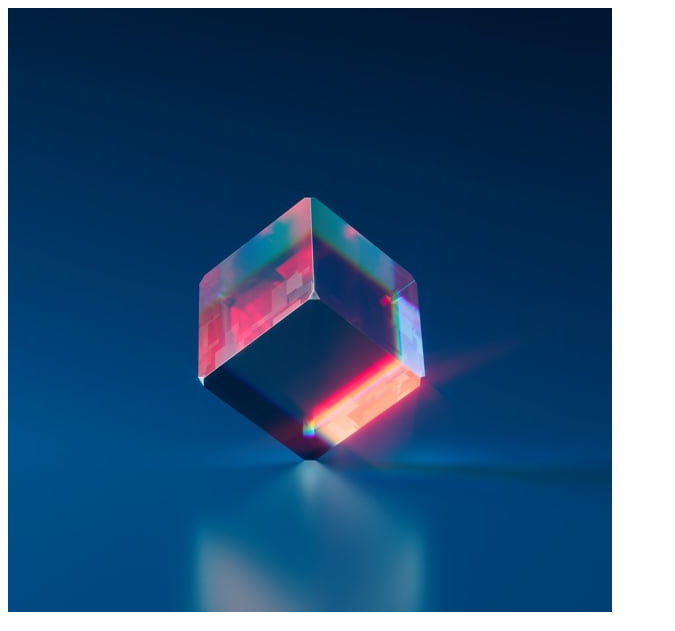
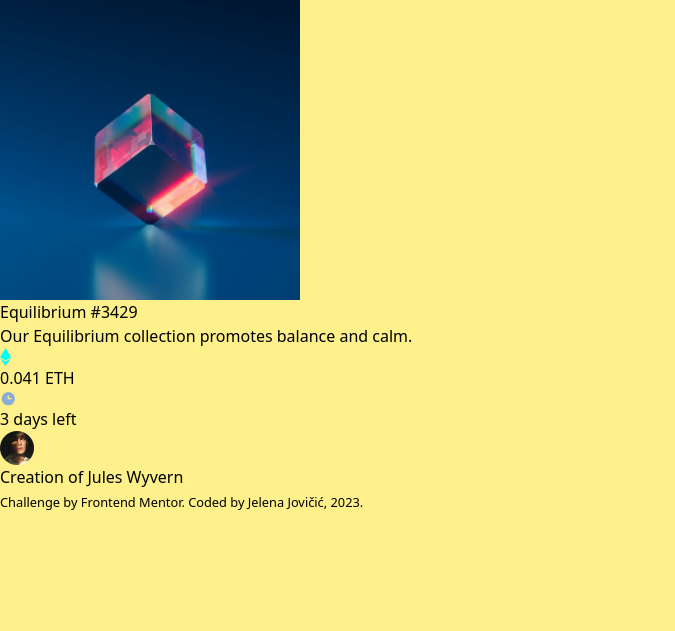
Before and after one commit to je-jo/nft-preview-card-component, a website: page index.html in a window 1280 px wide. Shown: the top 631 px of the page, without its empty margins (0-675 px from the left). Drawn offline with Linux system fonts and the light colour scheme.

Commit message:
set up tailwind

```diff
--- a/index.html
+++ b/index.html
@@ -4,18 +4,23 @@
 <head>
   <meta charset="UTF-8">
   <meta name="viewport" content="width=device-width, initial-scale=1.0">
+  <meta name="description" content="A solution to a Frontend Mentor challenge - NFT Preview Card Component">
+  <meta name="theme-color" content="hsl(216, 55%, 11%)">
   <link rel="icon" type="image/png" sizes="32x32" href="src/assets/img/favicon-32x32.png">
+  <link rel="stylesheet" href="/dist/output.css">
   <title>Frontend Mentor | NFT preview card component</title>
 </head>
 
-<body>
+<body class="bg-yellow-200">
   <a href="">
     <img src="src/assets/img/image-equilibrium.jpg"
-      alt="an NFT showing a glass cube standing on its' tip and reflecting colorful light" width="604" height="604">
+      alt="an NFT showing a glass cube standing on its' tip and reflecting colorful light" width="604" height="604" style="width: 300px; height: 300px">
+      <!-- 280, 300 -->
   </a>
   <h1><a href="#">Equilibrium #3429</a></h1>
   <p>Our Equilibrium collection promotes balance and calm.</p>
-  <p><span>
+  <p>
+    <span>
       <svg width="11" height="18" xmlns="http://www.w3.org/2000/svg">
         <path d="M11 10.216 5.5 18 0 10.216l5.5 3.263 5.5-3.262ZM5.5 0l5.496 9.169L5.5 12.43 0 9.17 5.5 0Z"
           fill="#00FFF8" />
@@ -34,12 +39,17 @@
     <span>3 days left</span>
   </p>
   <p>
-    <img src="src/assets/img/image-avatar.png" alt="avatar of jules wyvern" width="132" height="132">
+    <img src="src/assets/img/image-avatar.png" alt="avatar of jules wyvern" width="132" height="132" style="width: 34px; height: 34px">
+    <!-- 34 -->
     <span>Creation of <a href="">Jules Wyvern</a></span>
   </p>
   <footer>
-    <p><small>Challenge by <a href="https://www.frontendmentor.io?ref=challenge" target="_blank">Frontend Mentor</a>.
-        Coded by <a href="https://github.com/je-jo" target="_blank">Jelena Jovičić</a>, 2023.</small></p>
+    <p>
+      <small>Challenge by
+        <a href="https://www.frontendmentor.io?ref=challenge" target="_blank">Frontend Mentor</a>. Coded by
+        <a href="https://github.com/je-jo" target="_blank">Jelena Jovičić</a>,
+        2023.</small>
+    </p>
   </footer>
 </body>
 
--- /dev/null
+++ b/package.json
@@ -0,0 +1,5 @@
+{
+  "devDependencies": {
+    "tailwindcss": "^3.3.2"
+  }
+}
--- /dev/null
+++ b/src/input.css
@@ -0,0 +1,3 @@
+@tailwind base;
+@tailwind components;
+@tailwind utilities;
--- /dev/null
+++ b/tailwind.config.js
@@ -0,0 +1,9 @@
+/** @type {import('tailwindcss').Config} */
+module.exports = {
+  content: ["./index.html",
+            "./src/**/*.{html,js}"],
+  theme: {
+    extend: {},
+  },
+  plugins: [],
+}
```
Also changed, not shown: dist/output.css (added), 2 other files.
